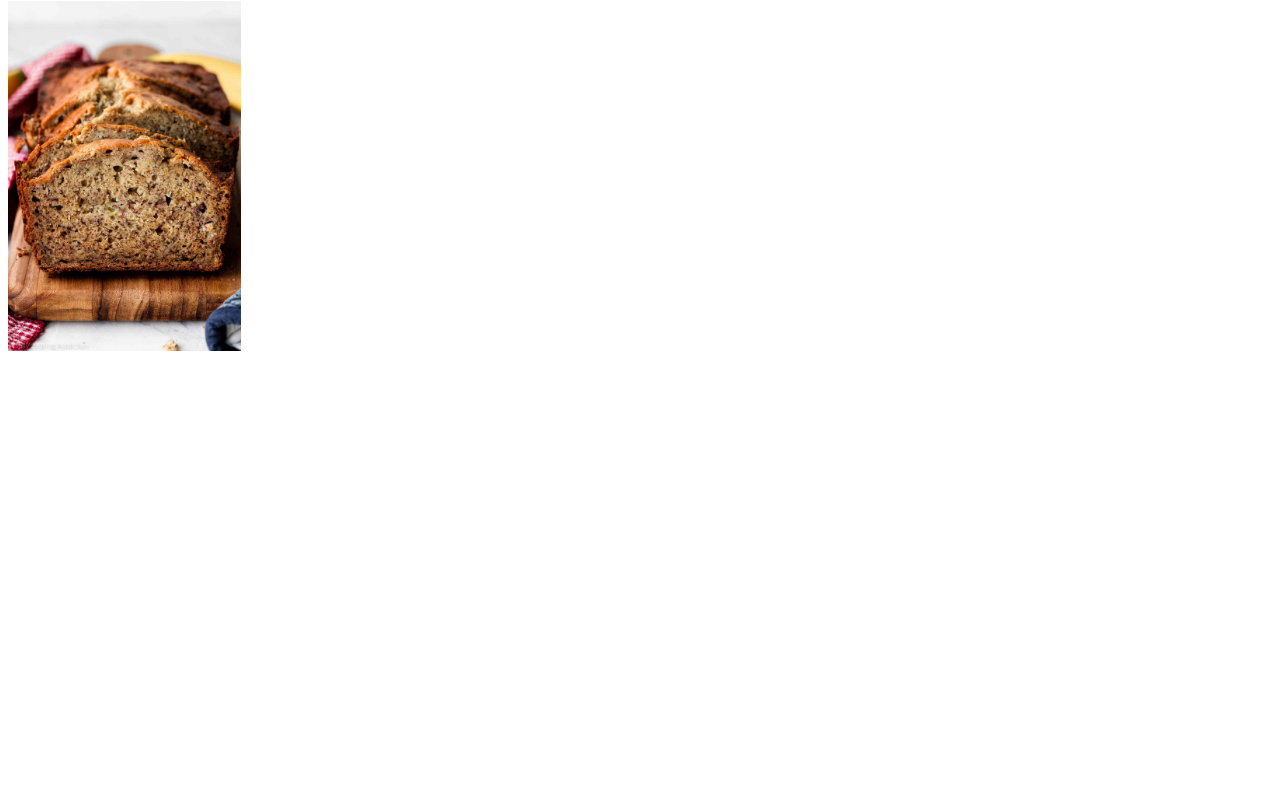
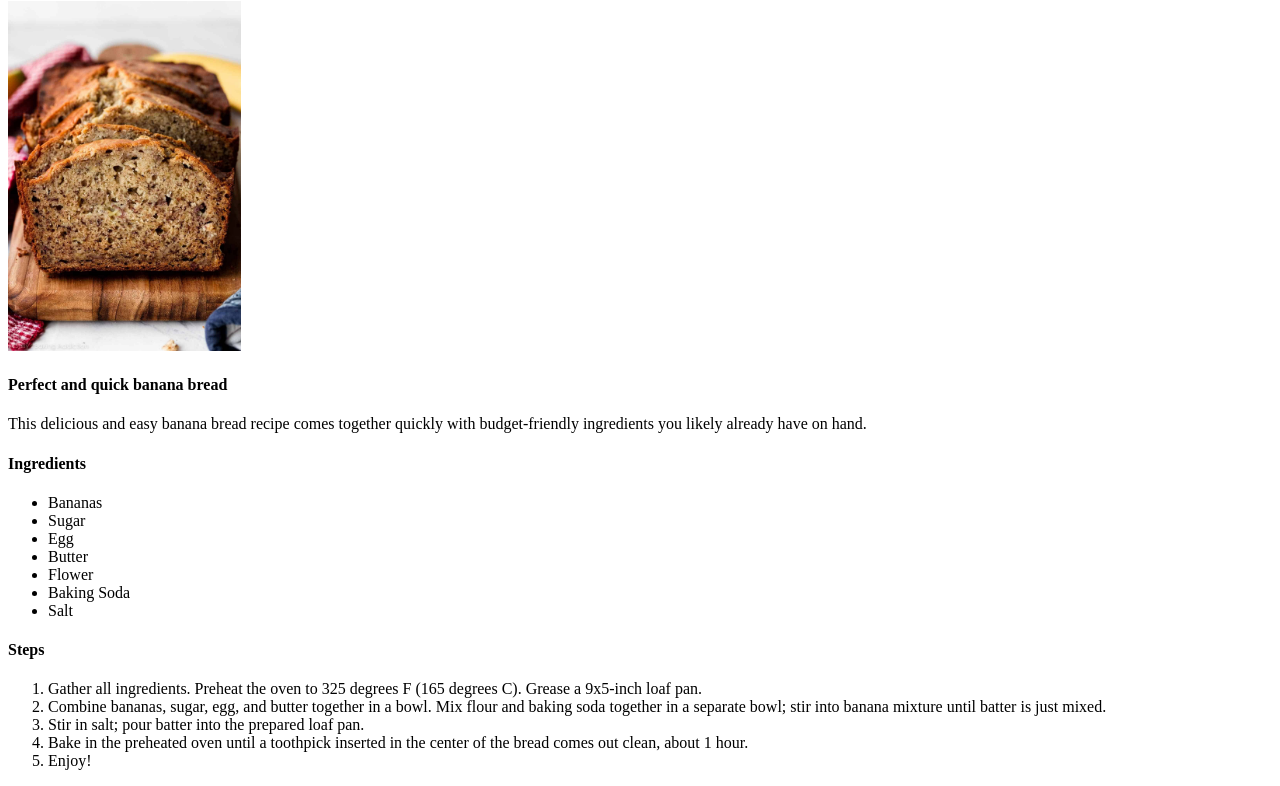
Before and after one commit to ktakken/odin-recipes, a plain HTML site: page recipes/banana-bread.html in a window 1280 px wide. Shown: the part 79-865 px from the top of the page. Before the commit the page ends 800 px from the top, so only its background shows below. Drawn offline with Linux system fonts and the light colour scheme.

Commit message:
added banana bread recipe

```diff
--- a/recipes/banana-bread.html
+++ b/recipes/banana-bread.html
@@ -3,8 +3,8 @@
 
 <head>
 
-    <meta charset="etp-8">
-    <title> </title>
+    <meta charset="utf-8">
+    <title> Banana Bread </title>
 
 </head>
 
@@ -12,5 +12,35 @@
 <h1> Banana Bread</h1>
 <img src="../img/bananabread.jpg" alt="Banana Bread" height="350">
 
+<h4>Perfect and quick banana bread</h4>
+
+<p>This delicious and easy banana bread recipe comes together quickly with budget-friendly ingredients you likely already have on hand. </p>
+
+<h4>Ingredients</h4>
+
+<ul>
+    <li>Bananas</li>
+    <li>Sugar</li>
+    <li>Egg</li>
+    <li>Butter</li>
+    <li>Flower</li>
+    <li>Baking Soda</li>
+    <li>Salt</li>
+</ul>
+
+<h4>Steps</h4>
+
+<ol>
+    <li>Gather all ingredients. Preheat the oven to 325 degrees F (165 degrees C). Grease a 9x5-inch loaf pan.</li>
+    <li>Combine bananas, sugar, egg, and butter together in a bowl. Mix flour and baking soda together in a separate bowl; stir into banana mixture until batter is just mixed. </li>
+    <li>Stir in salt; pour batter into the prepared loaf pan.</li>
+    <li>Bake in the preheated oven until a toothpick inserted in the center of the bread comes out clean, about 1 hour.</li>
+    <li>Enjoy!</li>
+</ol>
+
+
+
+
+
 </body>
 </html>
```
Also changed, not shown: index.html (+1 -1 lines).
